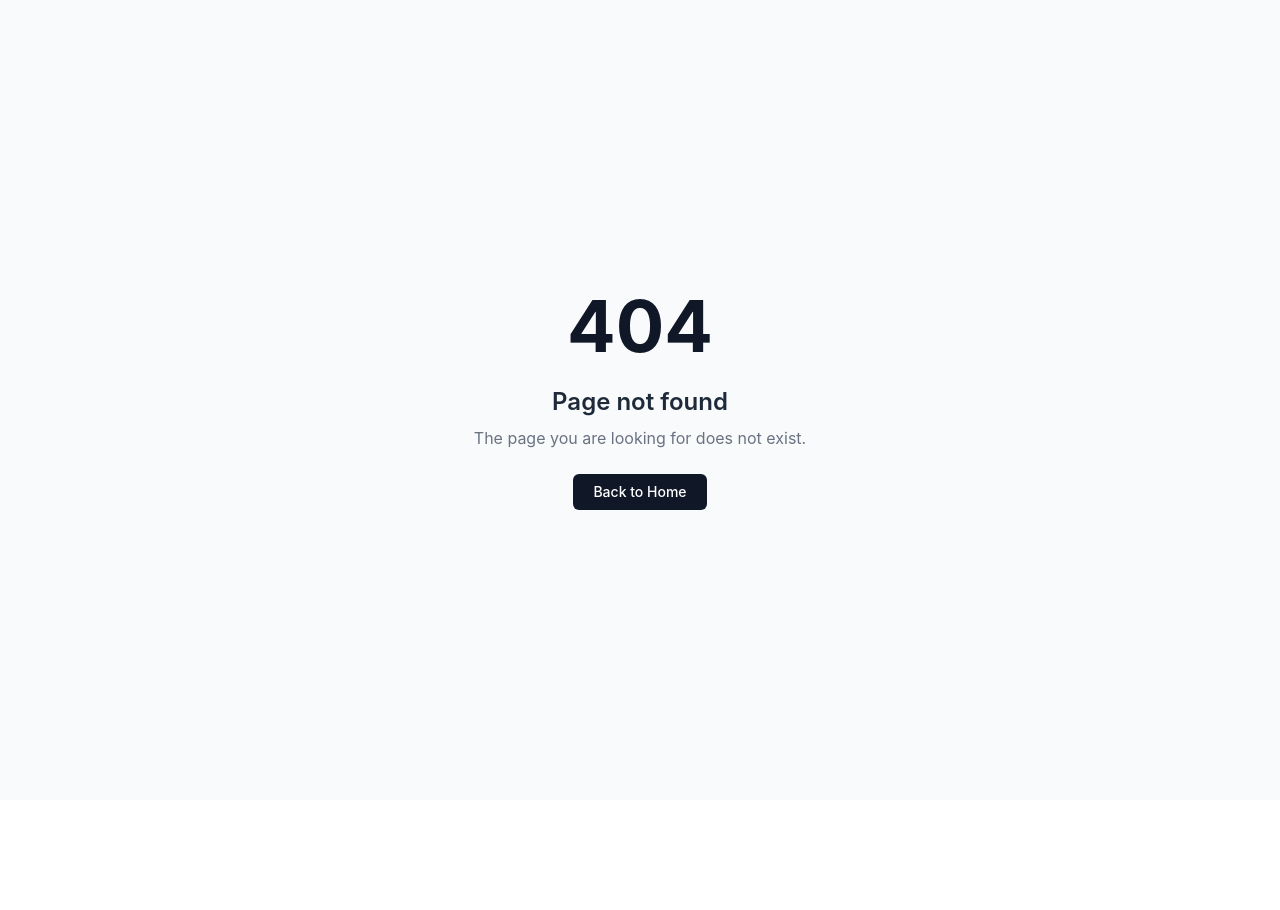
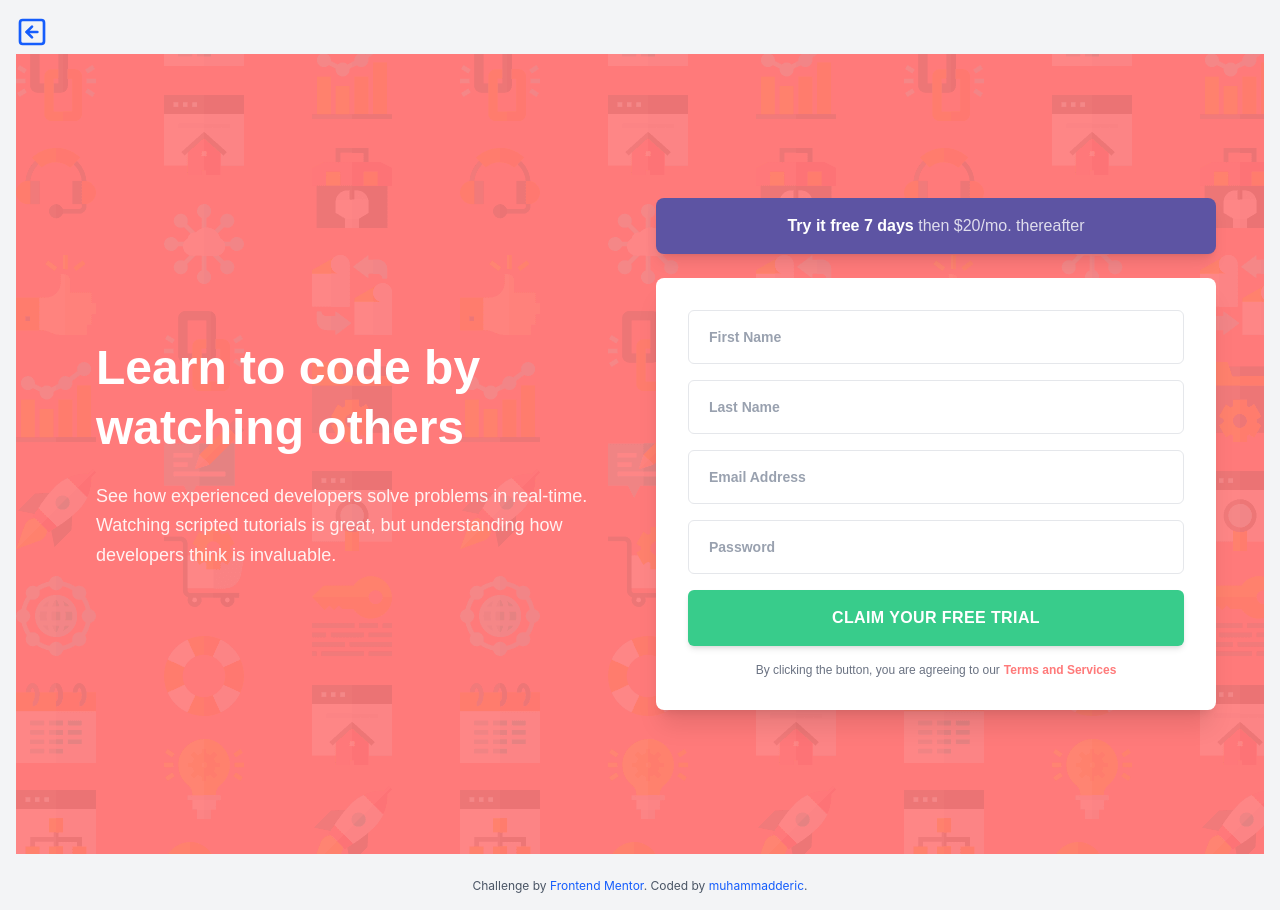
Before and after one commit to muhammadderic/deric-frontendmentor, a React (Vite) app: page /newbie/intro-signup-form in a window 1280 px wide. Before the commit this address had no page. Before the commit the page ends 800 px from the top, so only its background shows below. Built offline with nearby package versions, Linux system fonts and the light colour scheme.

Commit message:
feat(intro-signup-form): add a new newbie challenge

```diff
--- a/src/app/App.tsx
+++ b/src/app/App.tsx
@@ -11,8 +11,12 @@ import NewsHomepage from "@challenges/junior/news-homepage/NewsHomepage"
 import EComProductPage from "@challenges/intermediate/e-com-product-page/pages/EComProductPage"
 import UserCommentPage from "@challenges/intermediate/interactive-comments/pages/UserCommentPage"
 
+import { MainContainerLayout } from "@shared/components/layouts/MainContainerLayout"
+
 // Newbie
 import { HuddleSISContainerPage } from "@challenges/newbie/huddle-single-intro-section"
+import { SinglePriceGrid } from "@challenges/newbie/single-price-grid"
+import { IntroSignupForm } from "@challenges/newbie/intro-sign-up"
 
 // Intermediate
 import { CalcContainerPage } from "@challenges/intermediate/calculator"
@@ -21,8 +25,6 @@ import { CalcContainerPage } from "@challenges/intermediate/calculator"
 import { MultiStepFormContainerPage } from "@challenges/advanced/multi-step-form"
 import { RPSContainerPage } from "@challenges/advanced/rock-paper-scissors"
 import { RESTCountriesContainerPage } from "@challenges/advanced/rest-countries-api"
-import { MainContainerLayout } from "@shared/components/layouts/MainContainerLayout"
-import { SinglePriceGrid } from "@challenges/newbie/single-price-grid"
 
 function App() {
   return (
@@ -48,6 +50,7 @@ function App() {
         {/* Newbie Challenges */}
         <Route path="/newbie/qr-code" element={<QRCode />} />
         <Route path="/newbie/single-price-grid" element={<SinglePriceGrid />} />
+        <Route path="/newbie/intro-signup-form" element={<IntroSignupForm />} />
 
         {/* Junior Challenges */}
         <Route path="/junior/age-calc" element={<AgeCalculator />} />
--- /dev/null
+++ b/src/challenges/newbie/intro-sign-up/hooks/useIntroSignupForm.ts
@@ -0,0 +1,90 @@
+import { useState } from 'react';
+
+interface FormData {
+  firstName: string;
+  lastName: string;
+  email: string;
+  password: string;
+}
+
+interface FormErrors {
+  firstName?: string;
+  lastName?: string;
+  email?: string;
+  password?: string;
+}
+
+export function useIntroSignupForm() {
+  const [formData, setFormData] = useState<FormData>({
+    firstName: '',
+    lastName: '',
+    email: '',
+    password: '',
+  });
+
+  const [errors, setErrors] = useState<FormErrors>({});
+  const [isSubmitting, setIsSubmitting] = useState(false);
+
+  const validateEmail = (email: string): boolean => {
+    const emailRegex = /^[^\s@]+@[^\s@]+\.[^\s@]+$/;
+    return emailRegex.test(email);
+  };
+
+  const validateForm = (): boolean => {
+    const newErrors: FormErrors = {};
+
+    if (!formData.firstName.trim()) {
+      newErrors.firstName = 'First Name cannot be empty';
+    }
+
+    if (!formData.lastName.trim()) {
+      newErrors.lastName = 'Last Name cannot be empty';
+    }
+
+    if (!formData.email.trim()) {
+      newErrors.email = 'Email Address cannot be empty';
+    } else if (!validateEmail(formData.email)) {
+      newErrors.email = 'Looks like this is not an email';
+    }
+
+    if (!formData.password) {
+      newErrors.password = 'Password cannot be empty';
+    }
+
+    setErrors(newErrors);
+    return Object.keys(newErrors).length === 0;
+  };
+
+  const handleChange = (e: React.ChangeEvent<HTMLInputElement>) => {
+    const { name, value } = e.target;
+    setFormData(prev => ({ ...prev, [name]: value }));
+    // Clear error when user starts typing
+    if (errors[name as keyof FormErrors]) {
+      setErrors(prev => ({ ...prev, [name]: undefined }));
+    }
+  };
+
+  const handleSubmit = async (e: React.FormEvent) => {
+    e.preventDefault();
+
+    if (validateForm()) {
+      setIsSubmitting(true);
+      // Simulate API call
+      await new Promise(resolve => setTimeout(resolve, 1000));
+      console.log('Form submitted:', formData);
+      setIsSubmitting(false);
+      // Reset form after successful submission
+      setFormData({ firstName: '', lastName: '', email: '', password: '' });
+      alert('Success! Your account has been created.');
+    }
+  };
+
+  return {
+    isSubmitting,
+    formData,
+    errors,
+    validateForm,
+    handleChange,
+    handleSubmit,
+  };
+}
--- /dev/null
+++ b/src/challenges/newbie/intro-sign-up/index.ts
@@ -0,0 +1 @@
+export { IntroSignupForm } from "./pages/IntroSignupForm";
--- /dev/null
+++ b/src/challenges/newbie/intro-sign-up/pages/IntroSignupForm.tsx
@@ -0,0 +1,137 @@
+import { AlertCircle } from 'lucide-react';
+
+import { useIntroSignupForm } from '../hooks/useIntroSignupForm';
+
+import "../styles/style.css";
+
+interface FormErrors {
+  firstName?: string;
+  lastName?: string;
+  email?: string;
+  password?: string;
+}
+
+export function IntroSignupForm() {
+  const {
+    formData,
+    errors,
+    isSubmitting,
+    handleChange,
+    handleSubmit,
+  } = useIntroSignupForm();
+
+  const inputFields = [
+    {
+      id: 'firstName',
+      name: 'firstName',
+      type: 'text',
+      placeholder: 'First Name',
+      value: formData.firstName
+    },
+    {
+      id: 'lastName',
+      name: 'lastName',
+      type: 'text',
+      placeholder: 'Last Name',
+      value: formData.lastName
+    },
+    {
+      id: 'email',
+      name: 'email',
+      type: 'email',
+      placeholder: 'Email Address',
+      value: formData.email
+    },
+    {
+      id: 'password',
+      name: 'password',
+      type: 'password',
+      placeholder: 'Password', value
+        : formData.password
+    },
+  ];
+
+  return (
+    <div className="isf-container min-h-screen font-['Poppins',sans-serif] flex items-center justify-center">
+      <div className="z-10 isf-bg-layer w-full min-h-screen flex items-center justify-center">
+
+        <div className='max-w-6xl mx-auto grid md:grid-cols-2 gap-12 md:gap-8 items-center'>
+          {/* Left side - Hero content */}
+          <div className="px-8 text-white text-center md:text-left">
+            <h1 className="text-3xl md:text-4xl lg:text-5xl font-bold leading-tight mb-6">
+              Learn to code by watching others
+            </h1>
+            <p className="text-base md:text-lg opacity-90 leading-relaxed">
+              See how experienced developers solve problems in real-time.
+              Watching scripted tutorials is great, but understanding how
+              developers think is invaluable.
+            </p>
+          </div>
+
+          {/* Right side - Form section */}
+          <div>
+            {/* Trial offer banner */}
+            <div className="bg-[#5D54A3] rounded-lg shadow-lg p-4 mb-6 text-center text-white">
+              <span className="font-bold">Try it free 7 days</span>
+              <span className="opacity-80"> then $20/mo. thereafter</span>
+            </div>
+
+            {/* Sign-up form */}
+            <form
+              onSubmit={handleSubmit}
+              className="bg-white rounded-lg shadow-xl p-6 md:p-8 space-y-4"
+            >
+              {inputFields.map((field) => (
+                <div key={field.id} className="relative">
+                  <input
+                    type={field.type}
+                    id={field.id}
+                    name={field.name}
+                    placeholder={field.placeholder}
+                    value={field.value}
+                    onChange={handleChange}
+                    disabled={isSubmitting}
+                    className={`
+                    w-full px-5 py-4 border rounded-md text-sm font-semibold
+                    placeholder:text-gray-400 focus:outline-none focus:ring-2
+                    transition-colors duration-200
+                    ${errors[field.name as keyof FormErrors]
+                        ? 'border-[#FF7A7A] focus:ring-[#FF7A7A]/20 pr-12'
+                        : 'border-gray-200 focus:ring-[#5D54A3]/20 focus:border-[#5D54A3]'
+                      }
+                  `}
+                  />
+                  {errors[field.name as keyof FormErrors] && (
+                    <div className="absolute right-3 top-1/2 -translate-y-1/2">
+                      <AlertCircle className="w-5 h-5 text-[#FF7A7A]" />
+                    </div>
+                  )}
+                  {errors[field.name as keyof FormErrors] && (
+                    <p className="text-[#FF7A7A] text-xs italic mt-1 text-right">
+                      {errors[field.name as keyof FormErrors]}
+                    </p>
+                  )}
+                </div>
+              ))}
+
+              <button
+                type="submit"
+                disabled={isSubmitting}
+                className="w-full bg-[#38CC8B] hover:bg-[#2eaf75] text-white font-semibold py-4 rounded-md uppercase tracking-wide shadow-md transition-all duration-200 disabled:opacity-70 disabled:cursor-not-allowed"
+              >
+                {isSubmitting ? 'CLAIMING YOUR FREE TRIAL...' : 'CLAIM YOUR FREE TRIAL'}
+              </button>
+
+              <p className="text-xs text-gray-500 text-center px-4">
+                By clicking the button, you are agreeing to our
+                <a href="#" className="text-[#FF7A7A] font-bold hover:underline ml-1">
+                  Terms and Services
+                </a>
+              </p>
+            </form>
+          </div>
+        </div>
+      </div>
+    </div>
+  );
+};
--- /dev/null
+++ b/src/challenges/newbie/intro-sign-up/styles/style.css
@@ -0,0 +1,23 @@
+.isf-container {
+  position: relative;
+  min-height: 100vh;
+  width: 100%;
+  background-color: #FF7A7A;
+  background-repeat: no-repeat;
+  background-position: top center;
+  /* Use bg-size: contain for the mobile look, cover for desktop */
+  background-size: contain;
+}
+
+/* Mobile Background (Default) */
+.isf-bg-layer {
+  background-image: url('../assets/bg-intro-mobile.png');
+}
+
+/* Desktop Background (Media Query) */
+@media (min-width: 768px) {
+  .isf-bg-layer {
+    background-image: url('../assets/bg-intro-desktop.png');
+    background-size: cover;
+  }
+}
--- a/src/shared/constants/challenges.ts
+++ b/src/shared/constants/challenges.ts
@@ -19,5 +19,6 @@ export const challenges: ChallengeGroups = {
     { title: "QR Code", path: "/newbie/qr-code" },
     { title: "Huddle Dashboard", path: "/newbie/huddle-sis" },
     { title: "Single Price Grid", path: "/newbie/single-price-grid" },
+    { title: "Intro Signup Form", path: "/newbie/intro-signup-form" },
   ],
 };
```
Also changed, not shown: src/challenges/newbie/intro-sign-up/assets/bg-intro-desktop.png (added), src/challenges/newbie/intro-sign-up/assets/bg-intro-mobile.png (added).
